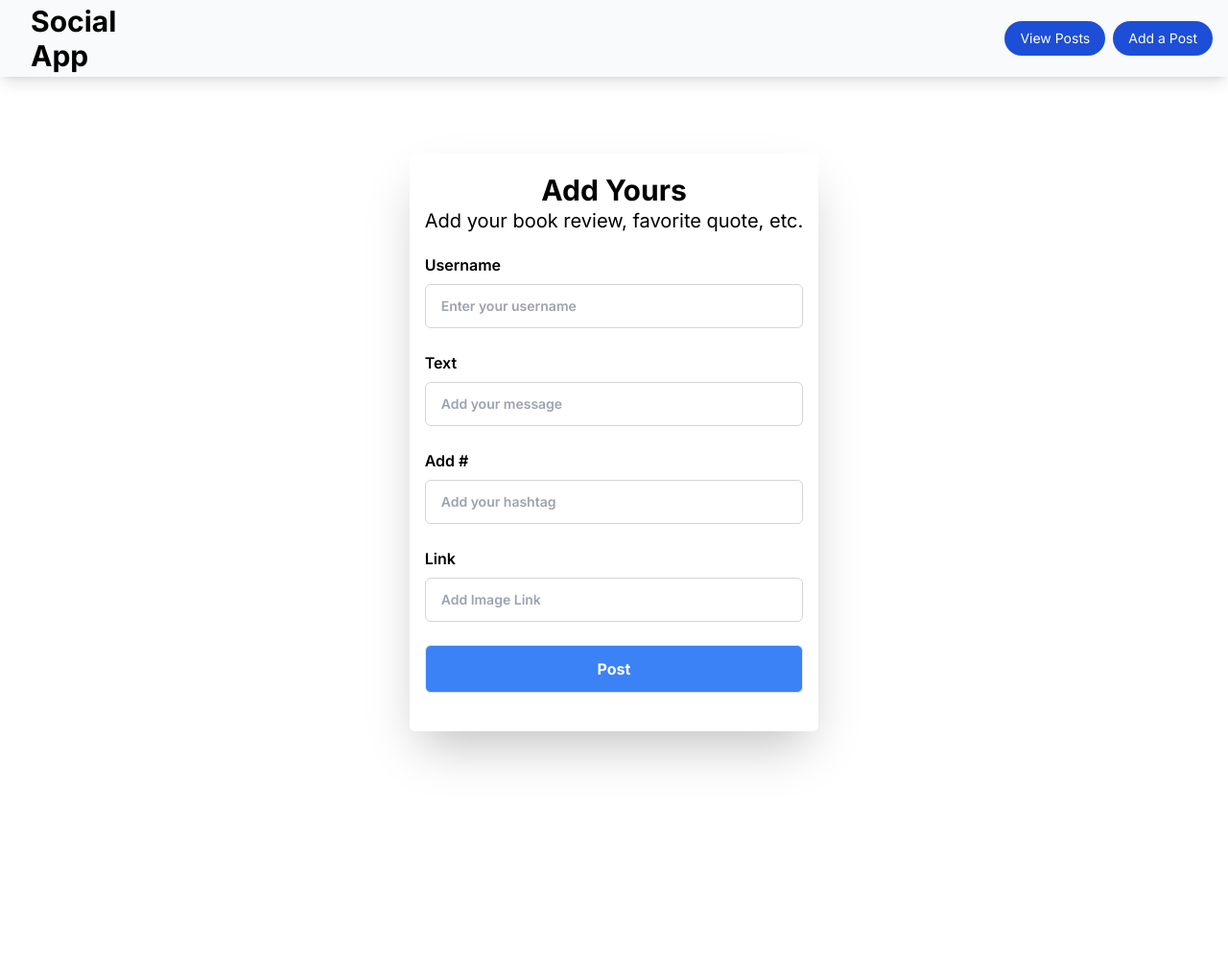
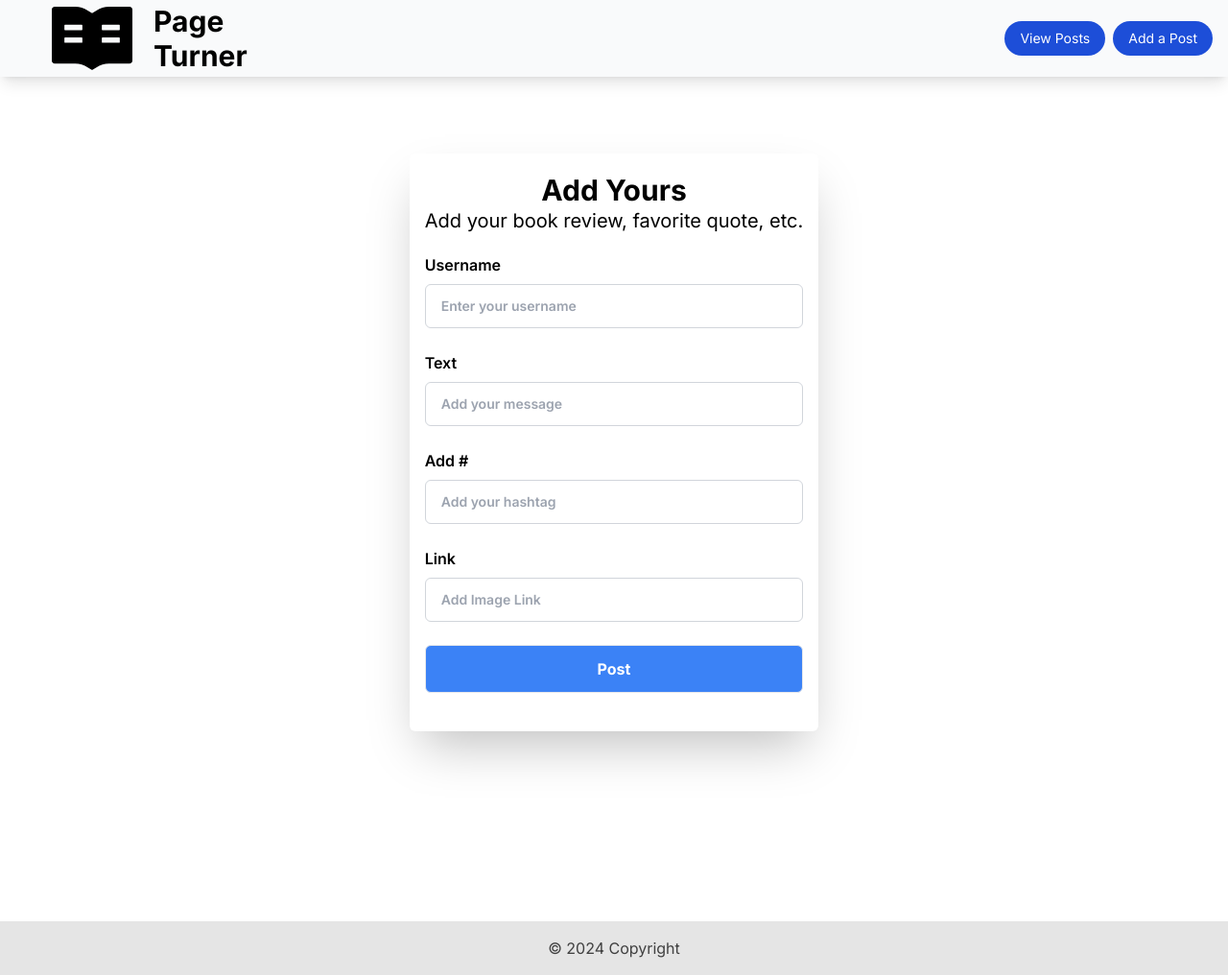
Before and after one commit to illonab/social-app, a Next.js app: page /add in a window 1280 px wide. Shown: the whole page at 96% size. Before the commit the page ends 960 px from the top, so only its background shows below. Built offline with nearby package versions, Linux system fonts and the light colour scheme.

Commit message:
SA-9 Improved Logic

```diff
--- a/app/layout.js
+++ b/app/layout.js
@@ -1,6 +1,7 @@
 import { Inter } from "next/font/google";
 import "./globals.css";
 import Navbar from "../components/navbar";
+import Footer from "../components/footer";
 
 const inter = Inter({ subsets: ["latin"] });
 
@@ -15,6 +16,7 @@ export default function RootLayout({ children }) {
       <body className={inter.className}>
         <Navbar />
         {children}
+        <Footer />
       </body>
     </html>
   );
--- /dev/null
+++ b/components/footer.jsx
@@ -0,0 +1,16 @@
+'use client'
+
+import React from 'react';
+
+const Footer = () => {
+  return (
+    <footer
+      className="bg-neutral-200 text-center dark:bg-neutral-700 lg:text-left">
+      <div className="p-4 text-center text-neutral-700 dark:text-neutral-200">
+        © 2024 Copyright
+      </div>
+    </footer>
+  );
+}
+
+  export default Footer;
--- a/components/navbar.jsx
+++ b/components/navbar.jsx
@@ -2,7 +2,7 @@
 
 import Link from 'next/link';
 import React, { useState } from 'react';
-import { AiOutlineClose, AiOutlineMenu } from 'react-icons/ai';
+import { AiOutlineClose, AiOutlineMenu, AiFillRead } from 'react-icons/ai';
 
 const Navbar = () => {
   // state to manage navbar visibility
@@ -32,7 +32,12 @@ const Navbar = () => {
   return (
     <div className='bg-gray-50 border-gray-200 shadow-lg flex justify-between items-center h-20 w-full mx-auto px-4'>
     {/* Text Logo */}
-      <h1 className='w-full text-3xl font-bold ml-4 text-black'>Social<br/>App</h1>
+    <div className='flex items-center'>
+        <AiFillRead size={96} className='text-xl ml-8 mr-4' />
+        <h1 className='text-3xl font-bold text-black'>
+            Page<br/>Turner
+        </h1>
+    </div>
 
       {/* Desktop Navigation */}
       <ul className='hidden md:flex space-x-2'>
@@ -76,17 +81,26 @@ const Navbar = () => {
         }
       >
         {/* Mobile Logo */}
-        <h1 className='w-full text-3xl font-bold text-black m-4'>Social App</h1>
+        <div className='flex items-center'>
+          <AiFillRead size={32} className='text-md ml-4 mr-2' />
+          <h1 className='text-md md:text-xl font-bold text-black m-2'>Page Turner</h1>
+        </div>
 
         {/* Mobile Navigation Items */}
-        {navItems.map(item => (
-          <li
-            key={item.id}
-            className='p-4 border-b rounded-xl hover:bg-blue-300 duration-300 hover:text-black cursor-pointer border-gray-300'
-          >
-            {item.text}
-          </li>
-        ))}
+        <li
+          className='p-4 border-b rounded-xl hover:bg-blue-300 duration-300 hover:text-black cursor-pointer border-gray-300'
+        >
+          <Link href='/'>
+            <p onClick={handleNav}>View Posts</p>
+          </Link>
+        </li>
+        <li
+          className='p-4 border-b rounded-xl hover:bg-blue-300 duration-300 hover:text-black cursor-pointer border-gray-300'
+        >
+          <Link href='/add'>
+            <p onClick={handleNav}>Add a Post</p>
+          </Link>
+        </li>
       </ul>
     </div>
   );
```
Also changed, not shown: components/addPostCard.jsx (line endings or trailing spaces).
